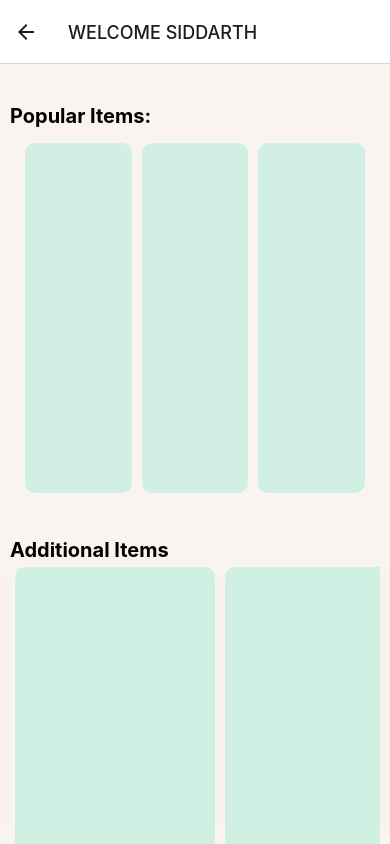
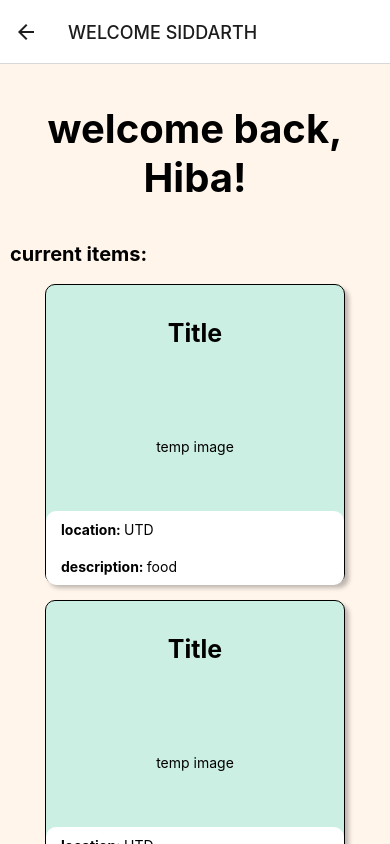
Before and after one commit to acm-projects/Wasted, a React Native app in the folder WastedApp/: screen /Home in a window 390 px wide. Built offline with nearby package versions, Linux system fonts and the light colour scheme.

Commit message:
updated ui

```diff
--- a/WastedApp/src/screens/Homescreen.js
+++ b/WastedApp/src/screens/Homescreen.js
@@ -1,110 +1,143 @@
 import React from 'react';
-import { View, Text, FlatList, StyleSheet, ScrollView } from 'react-native';
+import { View, Text, FlatList, StyleSheet, ScrollView, SafeAreaView, StatusBar } from 'react-native';
 
-const Homescreen = () => {
-  const data1x3 = Array.from({ length: 3 }, (_, index) => index + 1);
-  const data6x6 = Array.from({ length: 36 }, (_, index) => index + 1);
-  const additionalItems = Array.from({ length: 10 }, (_, index) => `A${index + 1}`); // Add more items here
+// Add more items here
+  const DATA = [
+    {
+      title: "Title",
+      main: {
+        temp_location: "UTD",
+        temp_category: "food"
+      },
+      image: "temp image"
+    },
+    {
+      title: "Title",
+      main: {
+      temp_location: "UTD",
+      temp_category: "jewelry"
+      },
+      image: "temp image"
+    },
+    {
+      title: "Title",
+      main: {
+      temp_location: "UTD",
+      temp_category: "furniture "
+      },
+    image: "temp image"
+    }
+  ]
+  const Item = (props) => {
+    const {title, temp_location, temp_category, image} = props
+    return(
+      <View style={styles.item}>
 
-  const renderItem = () => (
-    <View style={styles.item} />
-  );
+        <Text style={styles.title}>{title}</Text>
 
-  return (
-    <ScrollView style={styles.container}>
-      {/* Popular Items Header */}
-      <Text style={styles.header}>Popular Items:</Text>
+        <Text style={styles.image}>{image}</Text>
 
-      {/* 1x3 Grid for Popular Items */}
-      <View style={styles.grid1x3}>
-        {data1x3.map((index) => (
-          <View key={index} style={styles.item1x3} />
-        ))}
+      <View style={styles.infoView}>
+        <View style={styles.info}>
+          <Text style={{fontWeight: 'bold'}}>location: </Text>
+          <Text>{temp_location}</Text>
+        </View>
+
+        <View style={styles.info}>
+          <Text style={{fontWeight: 'bold'}}>description: </Text>
+          <Text>{temp_category}</Text>
+        </View>
+        </View>
+
+
       </View>
 
-      {/* Additional Items Header */}
-      <Text style={styles.header}>Additional Items</Text>
+    )
+  }
+  const Homescreen = () => {
+    const renderItem = ({item}) => (
+      <Item title={item.title} temp_location={item.main.temp_location} temp_category={item.main.temp_category} image={item.image}/>
+    )
+  return (
+    <SafeAreaView style={styles.container}>
+      <Text style={styles.welcome}>welcome back, Hiba!</Text>
+      <Text style={styles.header}>current items:</Text>
 
-      {/* Scrollable 1xN Grid for Additional Items */}
-      <ScrollView horizontal>
-        <View style={styles.grid1xN}>
-          {additionalItems.map((item, index) => (
-            <View key={index} style={styles.item1xN} />
-          ))}
-        </View>
-      </ScrollView>
-
-      {/* Items available Header */}
-      <Text style={styles.header}>Items available</Text>
-
-      {/* 6x6 Grid for Items on Sale */}
-      <View style={styles.grid6x6}>
-        {data6x6.map((index) => (
-          <View key={index} style={styles.item6x6} />
-        ))}
-      </View>
-    </ScrollView>
+      <FlatList
+      data={DATA}
+      renderItem={renderItem}
+      keyExtractor={item=>item.title}
+      />
+    </SafeAreaView>
   );
 };
 
 const styles = StyleSheet.create({
   container: {
     flex: 1,
-    backgroundColor: '#FFF5EB80',
+    backgroundColor: '#FFF5EB',
+    marginTop: StatusBar.currentHeight||0,
     height: '100%',
     width: '100%',
+    padding: 20,
+  },
+  item:{
+    backgroundColor: '#CBEFE2',
     padding: 10,
+    marginVertical: 8,
+    marginHorizontal: 16,
+    justifyContent: 'space-around',
+    alignItems: 'left',
+    borderWidth: 1,
+    shadowColor: 'rgba(0, 0, 0, 0.25)',
+    shadowOffset: { width: 4, height: 4 },
+    shadowRadius: 4,
+    borderRadius: 10,
+    height: 300,
+    width: 300,
+    alignSelf: 'center'
   },
-  header: {
-    fontSize: 20,
+  welcome:{
+    fontSize: 40,
     fontWeight: 'bold',
     marginTop: 30,
+    padding: 10,
+    alignSelf: 'center',
+    textAlign: 'center'
   },
-  grid1x3: {
+  header:{
+  fontSize: 20,
+  fontWeight: 'bold',
+  marginTop: 20,
+  padding: 10
+  },
+  title:{
+    textAlign: 'center',
+    alignSelf: 'center',
+    fontSize: 25,
+    fontWeight: 'bold',
+    padding: 5,
+
+  },
+  image:{
+    padding: 50,
+    alignSelf: 'center'
+  },
+  info:{
     flexDirection: 'row',
-    alignItems: 'center',
-    justifyContent: 'space-between',
-    width: '100%',
     padding: 10,
+    textAlign: 'left',
+    fontWeight: 'bold'
   },
-  item1x3: {
-    flex: 1,
-    backgroundColor: 'rgba(203, 239, 226, 0.85)',
-    margin: 5,
-    borderRadius: 10,
-    alignItems: 'center',
-    justifyContent: 'center',
-    height: 350, // Adjusted height
-  },
-  grid1xN: {
-    flexDirection: 'row',
-  },
-  item1xN: {
-    flex: 1,
-    backgroundColor: 'rgba(203, 239, 226, 0.85)',
-    margin: 5,
-    borderRadius: 10,
-    alignItems: 'center',
-    justifyContent: 'center',
-    height: 350, // Adjusted height
-    width: 200, // Adjusted width
-  },
-  grid6x6: {
-    flexDirection: 'row',
-    flexWrap: 'wrap',
-    width: '100%',
-    padding: 10,
-    justifyContent: 'space-between', // Added to fill the width
-  },
-  item6x6: {
-    flexBasis: '30%', // Adjusted flex basis
-    backgroundColor: 'rgba(203, 239, 226, 0.85)',
-    margin: 5,
-    borderRadius: 10,
-    alignItems: 'center',
-    justifyContent: 'center',
-    height: 160, // Adjusted height
-  },
+  infoView:{
+    backgroundColor: 'white',
+    width: 298,
+    paddingLeft: 5,
+    marginHorizontal: -10,
+    marginVertical: -30,
+    borderRadius: 10
+  }
+
 });
 
 export default Homescreen;
--- a/WastedApp/src/screens/create_account.js
+++ b/WastedApp/src/screens/create_account.js
@@ -25,10 +25,10 @@ const create_account = () => {
       style={styles.container}
       behavior="padding"
     >
-     <Text style={styles.title}>SIGN UP</Text>
+     <Text style={styles.title}>sign up</Text>
       <View style={styles.formContainer}>
         <View style={styles.inputContainer}>
-          <Text style={styles.label}>First and Last Name</Text>
+          <Text style={styles.label}>first and last name</Text>
           <TextInput
             value={name}
             onChangeText={text => setname(text)}
@@ -37,7 +37,7 @@ const create_account = () => {
         </View>
 
         <View style={styles.inputContainer}>
-          <Text style={styles.label}>School Email Address</Text>
+          <Text style={styles.label}>school email address</Text>
           <TextInput
             value={email}
             onChangeText={text => setemail(text)}
@@ -46,7 +46,7 @@ const create_account = () => {
         </View>
 
         <View style={styles.inputContainer}>
-          <Text style={styles.label}>Create Password</Text>
+          <Text style={styles.label}>create password</Text>
           <TextInput
             value={password}
             onChangeText={text => setPassword(text)}
@@ -56,7 +56,7 @@ const create_account = () => {
         </View>
 
         <View style={styles.inputContainer}>
-          <Text style={styles.label}>Verify Password</Text>
+          <Text style={styles.label}>verify password</Text>
           <TextInput
             value={verpassword}
             onChangeText={text => setverPassword(text)}
@@ -66,7 +66,7 @@ const create_account = () => {
         </View>
 
         <View style={styles.inputContainer}>
-          <Text style={styles.label}>Username</Text>
+          <Text style={styles.label}>username</Text>
           <TextInput
             value={usr}
             onChangeText={text => setusr(text)}
@@ -80,7 +80,7 @@ const create_account = () => {
           style={styles.button}
           onPress={handleSignUp}
         >
-          <Text style={styles.buttonText}>Let's Go!</Text>
+          <Text style={styles.buttonText}>let's go!</Text>
         </TouchableOpacity>
       </View>
     </KeyboardAvoidingView>
@@ -91,13 +91,13 @@ export default create_account;
 
 const styles = StyleSheet.create({
   container: {
-    backgroundColor: '#FFF5EB80',
+    backgroundColor: '#FFF5EB',
     flex: 1,
     justifyContent: 'center',
     alignItems: 'center',
   },
   title: {
-    marginTop: 20,
+    paddingTop: 60,
     color: '#2A2D34',
     textShadowColor: 'rgba(0, 0, 0, 0.25)',
     textShadowOffset: { width: 0, height: 4 },
@@ -136,9 +136,10 @@ const styles = StyleSheet.create({
     justifyContent: 'center',
     alignItems: 'center',
     marginTop: 40,
+    paddingBottom: 70
   },
   button: {
-    backgroundColor: 'rgba(203, 239, 226, 0.85)',
+    backgroundColor: '#E5B9AC',
     borderRadius: 10,
     borderWidth: 1,
     borderColor: '#000',
--- a/WastedApp/src/screens/landing_page.js
+++ b/WastedApp/src/screens/landing_page.js
@@ -1,58 +1,88 @@
-import { StyleSheet, Text, View, TouchableOpacity } from 'react-native';
+import { StyleSheet, Text, View, TouchableOpacity, SafeAreaView, Image} from 'react-native';
 import React from 'react';
+//import wastedlogo from './assets/wasted-logo.png';
 
 const landing_page = ({ navigation }) => {
   return (
+    <SafeAreaView style={styles.wrapper}>
     <View style={styles.container}>
-        <Text style={styles.title}>W A S T E D</Text>
+        <Text style={styles.title}>w a s t e d.</Text>
+        <Text style={styles.quote}>
+          {' '}
+          "one man's trash is another man's treasure"
+        </Text>
+        <Image source={require('../../assets/wasted-logo.png')} style ={styles.logo}/>
+      <View style={styles.buttonView}>
       <TouchableOpacity
         style={styles.buttonContainer}
         onPress={() => navigation.navigate('Login')}
       >
-        <Text style={styles.buttonText}>Login</Text>
+        <Text style={styles.buttonText}>log in</Text>
       </TouchableOpacity>
       <View style={styles.textContainer}>
-        <Text style={styles.text}>Don't have an account?</Text>
+        <Text style={styles.text}>don't have an account?</Text>
       </View>
       <TouchableOpacity
         style={styles.buttonContainer}
         onPress={() => navigation.navigate('Signup')}
       >
-        <Text style={styles.buttonText}>Sign Up</Text>
+        <Text style={styles.buttonText}>sign up</Text>
       </TouchableOpacity>
+      </View>
     </View>
+    </SafeAreaView>
   );
 };
 
 export default landing_page;
 
 const styles = StyleSheet.create({
+  wrapper: {
+    flex: 1,
+    backgroundColor: '#FFF5EB',
+  },
   container: {
-    backgroundColor: '#FFF5EB80',
     flex: 1,
-    justifyContent: 'center',
-    alignItems: 'center',
+    justifyContent: 'top',
   },
   title: {
     color: '#2A2D34',
-    textShadowColor: 'rgba(0, 0, 0, 0.25)',
-    textShadowOffset: { width: 0, height: 4 },
-    textShadowRadius: 4,
+    fontSize: 60,
+    textShadowRadius: 1.75,
+    textShadowColor: '#2A2D34',
     fontFamily: 'Sen',
-    fontSize: 50,
-    fontStyle: 'normal',
-    fontWeight: '700',
-    lineHeight: 50, // You can adjust this for vertical centering
-    marginBottom: 50,
+    fontStyle: 'bold',
+    paddingTop: 45,
+    paddingLeft: 10
+  },
+  quote: {
+    paddingRight: 10,
+    paddingTop: 5,
+    color: '#2A2D34',
+    fontSize: 20,
+    fontFamily: 'Sen',
+    fontStyle: 'italic',
+    textAlign: 'right',
+  },
+  buttonView:{
+    paddingTop: 50,
+    width: 294,
+    height: 45,
+    alignSelf: 'center',
+    fontStyle: 'bold',
+    paddingBottom: 7,
+    justifyContent: 'bottom'
   },
   buttonContainer: {
+    justifyContent: 'center',
     backgroundColor: 'rgba(203, 239, 226, 0.85)',
     borderRadius: 10,
     borderWidth: 1,
     borderColor: '#000',
     padding: 20,
     marginTop: 10,
-    width: '80%',
+    width: 294,
+    height: 45,
     alignItems: 'center',
     shadowColor: 'rgba(0, 0, 0, 0.25)',
     shadowOffset: { width: 0, height: 4 },
@@ -71,6 +101,13 @@ const styles = StyleSheet.create({
   text: {
     fontSize: 16,
     color: '#000',
-    paddingLeft: 10, // Add padding to the left
+    paddingTop: 20
+     // Add padding to the left
   },
+  logo: {
+    alignSelf: 'center',
+    justifyContent: 'center',
+    width: 350,
+    height: 350
+  }
 });
--- a/WastedApp/src/screens/login.js
+++ b/WastedApp/src/screens/login.js
@@ -27,15 +27,15 @@ const LoginScreen = () => {
       style={styles.container}
       behavior="padding"
     >
-     <Text style={styles.title}>LOGIN</Text>
+     <Text style={styles.title}>log in</Text>
       <View style={styles.inputContainer}>
-        <Text style={styles.text}>Email</Text>
+        <Text style={styles.text}>email</Text>
         <TextInput
           value={email}
           onChangeText={text => setEmail(text)}
           style={styles.input}
         />
-        <Text style={styles.text}>Password</Text>
+        <Text style={styles.text}>password</Text>
         <TextInput
           value={password}
           onChangeText={text => setPassword(text)}
@@ -49,7 +49,7 @@ const LoginScreen = () => {
           style={styles.button}
           onPress={handleLogin}
         >
-          <Text style={styles.buttonText}>Let's Go!</Text>
+          <Text style={styles.buttonText}>let's go!</Text>
         </TouchableOpacity>
       </View>
     </KeyboardAvoidingView>
@@ -60,7 +60,7 @@ export default LoginScreen;
 
 const styles = StyleSheet.create({
   container: {
-    backgroundColor: '#FFF5EB80',
+    backgroundColor: '#FFF5EB',
     flex: 1,
     justifyContent: 'center',
     alignItems: 'center',
@@ -81,7 +81,12 @@ const styles = StyleSheet.create({
     width: '80%',
   },
   text:{
-    padding: 10
+    paddingTop: 11,
+    fontSize: 18,
+    fontWeight: 'bold',
+    marginBottom: 5,
+    color: '#2A2D34'
+
   },
   input: {
     backgroundColor: 'white',
@@ -89,12 +94,13 @@ const styles = StyleSheet.create({
     paddingVertical: 10,
     borderRadius: 10,
     marginTop: 5,
+    borderWidth: 1
   },
   buttonContainer: {
     width: '60%',
     justifyContent: 'center',
     alignItems: 'center',
-    marginTop: 40,
+    marginTop: 40
   },
   button: {
     backgroundColor: 'rgba(203, 239, 226, 0.85)',
```
Also changed, not shown: WastedApp/assets/wasted-logo.png (renamed from WastedApp/src/screens/treasure_picture.png).
